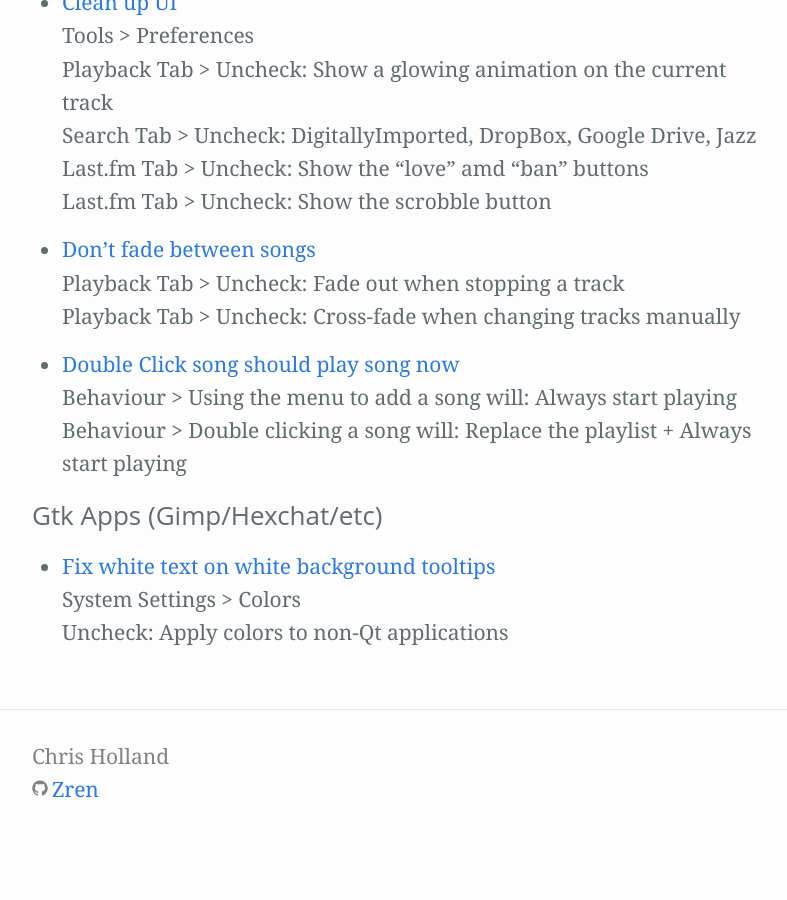
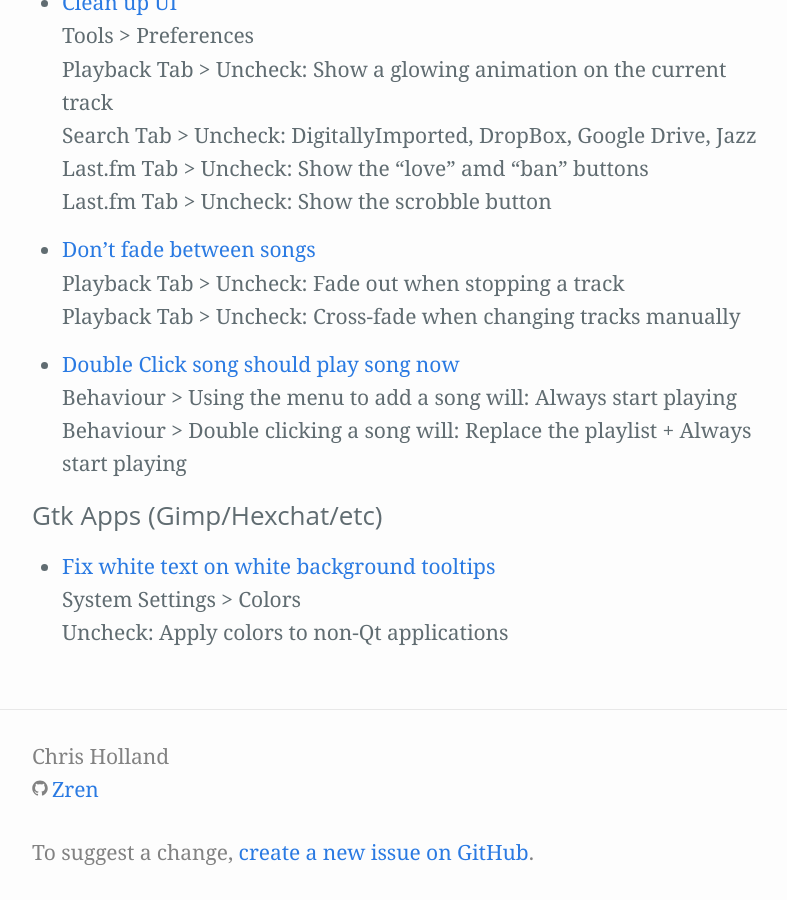
Before and after one commit to Zren/zren.github.io, a Jekyll site: the page built from kde_tips.md, in a window 1280 px wide and 900 px high, scrolled down 11630 px. Shown: the whole window, without its empty margins (238-1025 px from the left). Built offline with Jekyll 4.4.1, drawn with Linux system fonts in a browser that asks for light colours; our own code applies the rules of GitHub Pages for plain Markdown files; before the commit the page ends 12499 px from its top, so only the background shows below that.

Commit message:
Link to website's github repo to aid users on filing bug reports.

```diff
--- a/_includes/footer.html
+++ b/_includes/footer.html
@@ -13,6 +13,11 @@
           {% endif %}
         </ul>
       </div>
+      <div class="footer-col">
+        {% if site.github_username %}
+        <p>To suggest a change, <a href="https://github.com/{{site.github_username}}/{{site.github_username | downcase}}.github.io/issues">create a new issue on GitHub</a>.</p>
+        {% endif %}
+      </div>
     </div>
 
   </div>
```
